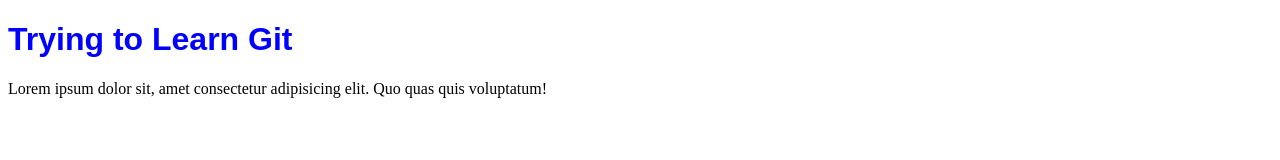
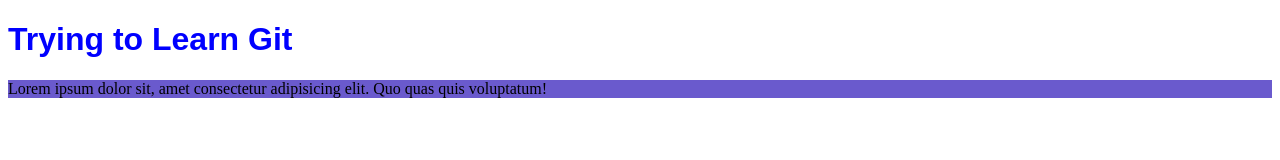
Before and after one commit to sunam-ali/learn_git_github, a plain HTML site: page index.html in a window 1280 px wide. Drawn offline with Linux system fonts and the light colour scheme.

Commit message:
add a css line for styling

```diff
--- a/style.css
+++ b/style.css
@@ -2,3 +2,6 @@ h1{
     font-family: sans-serif;
     color: blue;
 }
+p{
+    background-color: slateblue;
+}
```
